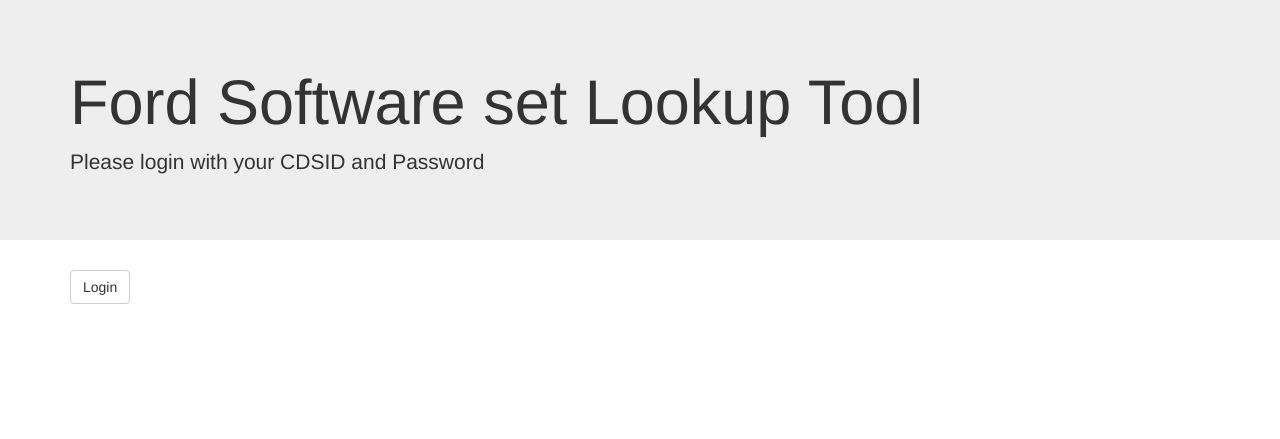
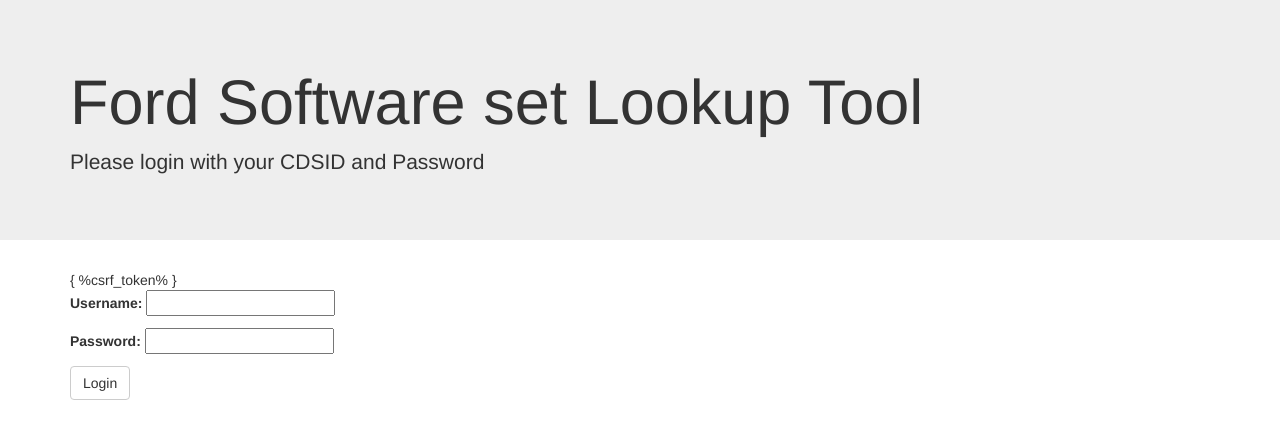
Before and after one commit to michaelrizzo2/Django_michael, a Django app: template FordApp/templates/login.html in a window 1280 px wide. Shown: the top 439 px of the page. Run offline with Django 3.2, Linux system fonts and the light colour scheme; the template is opened without the code that fills it: values that come from a table or form of the project are taken from there, others are empty.

Commit message:
firxed form error.

```diff
--- a/FordApp/FordApp/forms.py
+++ b/FordApp/FordApp/forms.py
@@ -2,3 +2,7 @@
 
 class BuildUrlForm(forms.Form):
     build_url=forms.CharField(max_length=256)
+
+class LoginForm(forms.Form):
+    username=forms.CharField(max_length=20)
+    password=forms.CharField(widget=forms.PasswordInput)
--- a/FordApp/SoftwareSetLookupTool/views.py
+++ b/FordApp/SoftwareSetLookupTool/views.py
@@ -1,6 +1,8 @@
 from django.shortcuts import render
-from FordApp.forms import BuildUrlForm
+from FordApp.forms import BuildUrlForm,LoginForm
 def login(request):
+    if request.method=="GET":
+        form=LoginForm()
     return render(request, "login.html")
 
 def buildurl(request):
--- a/FordApp/templates/login.html
+++ b/FordApp/templates/login.html
@@ -14,6 +14,8 @@
     </div>
     <div class="container">
     <form action="{% url 'buildurl' %}">
+        { %csrf_token% }
+        {{form.as_p}}
         <button type="submit" class="btn btn-default">
         Login
         </button>
```
